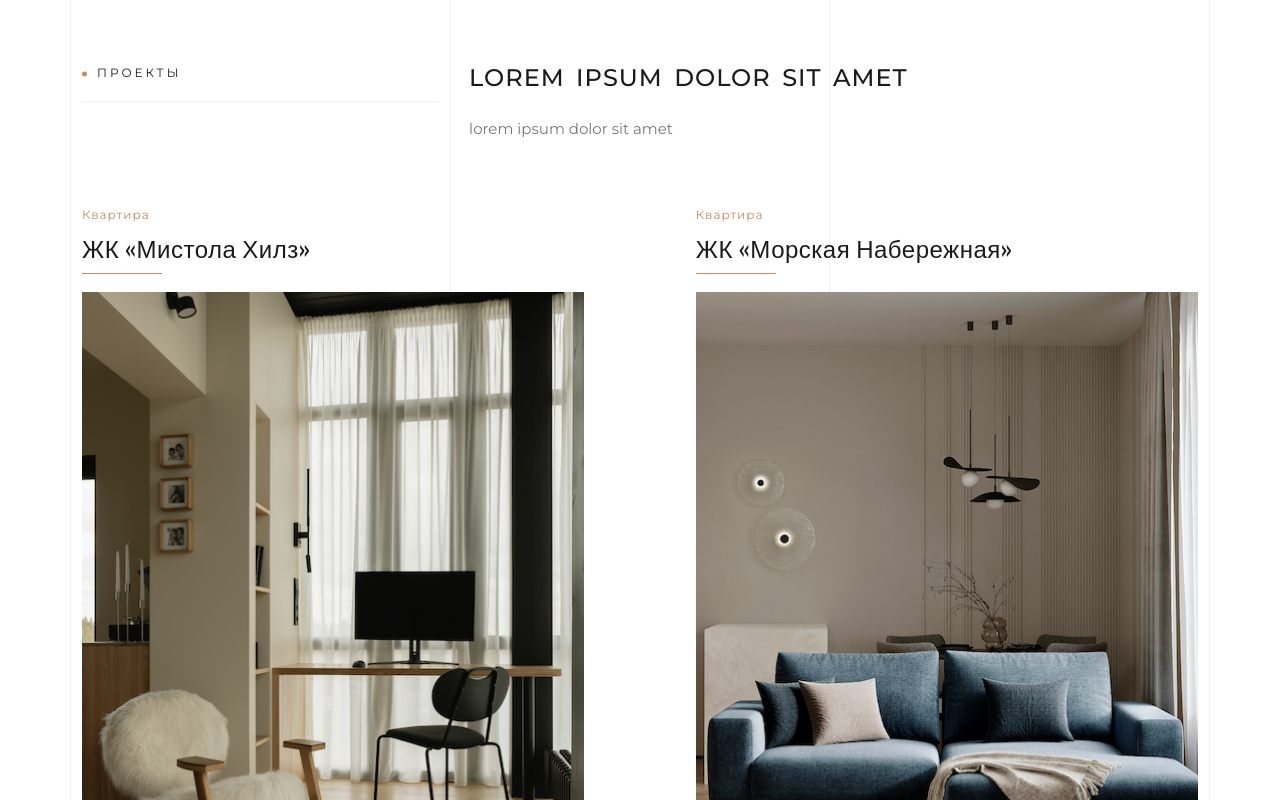
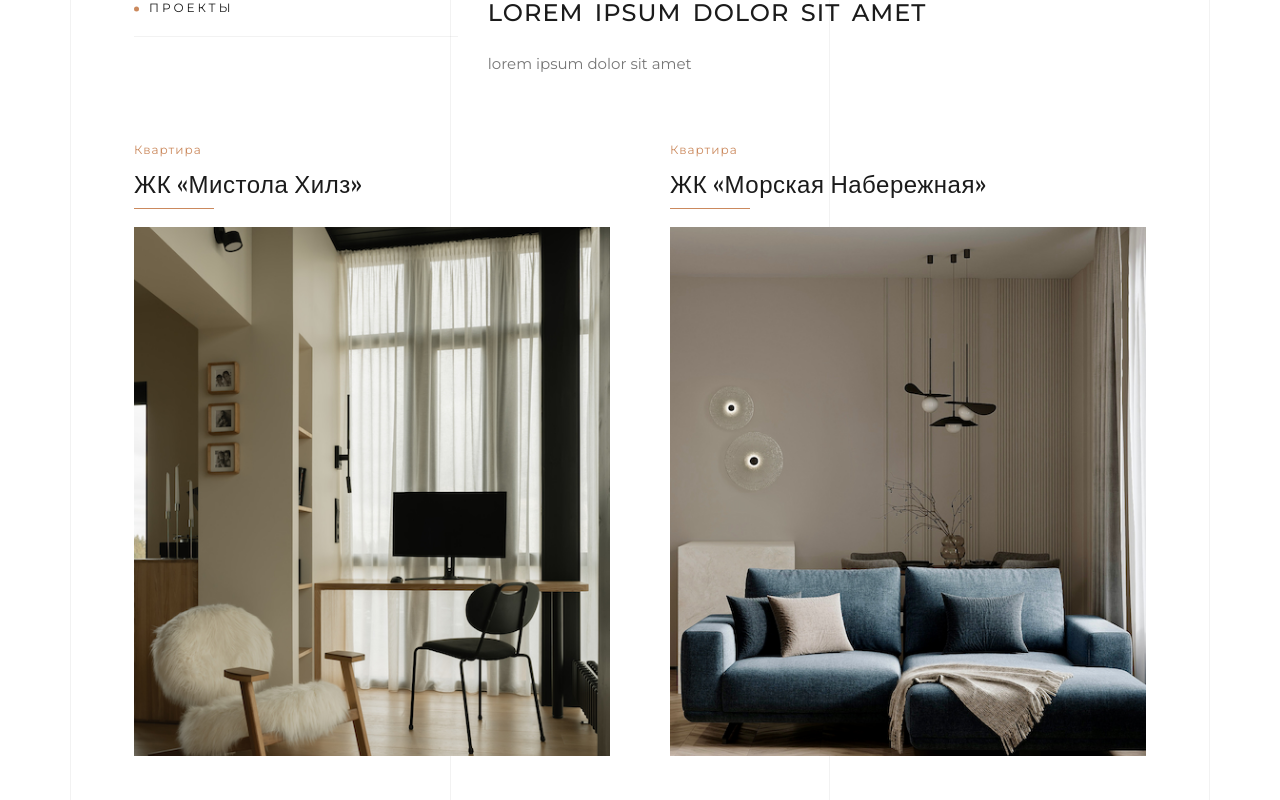
Before and after one commit to s-podgainova/suvorova-project, a Next.js app: page / in a window 1280 px wide. Shown: the part 1580-2380 px from the top of the page. Built offline with nearby package versions, Linux system fonts and the light colour scheme.

Commit message:
refactor/styles

```diff
--- a/components/layout/Footer/Footer.module.css
+++ b/components/layout/Footer/Footer.module.css
@@ -9,7 +9,7 @@
 }
 
 .container {
-  padding-block: 90px 0;
+  padding-block: 0;
 }
 
 .container .title {
--- a/components/sections/AboutSection/AboutSection.module.css
+++ b/components/sections/AboutSection/AboutSection.module.css
@@ -83,6 +83,9 @@
 
   .imageWrapper {
     order: -1;
+    justify-self: center;
+    inline-size: 100%;
+    max-inline-size: 500px;
     aspect-ratio: 16 / 14;
   }
 
--- a/components/sections/AboutSection/AboutSection.tsx
+++ b/components/sections/AboutSection/AboutSection.tsx
@@ -31,7 +31,7 @@ export const AboutSection = () => {
       <div className={styles.imageWrapper}>
         <Image
           src="/images/about/about.webp"
-          sizes="(max-width: 960px) 100vw, 528px"
+          sizes="(max-width: 960px) min(500px, calc(100vw - 32px), 90vw), (max-width: 1140px) calc(45vw - 30px), (max-width: 1280px) calc(540px - 5vw), 476px"
           alt="Портрет Софьи Суворовой"
           className={styles.image}
           fill
--- a/components/sections/ProjectsSection/ProjectCard/ProjectCard.tsx
+++ b/components/sections/ProjectsSection/ProjectCard/ProjectCard.tsx
@@ -28,9 +28,11 @@ export const ProjectCard = ({
           fill
           className={styles.image}
           sizes="
-  (max-width: 768px) calc(80vw - 19.2px),
-  (max-width: 1140px) calc(45vw - 10.8px),
-  502px"
+  (max-width: 320px) calc(100vw - 32px),
+  (max-width: 768px) 90vw,
+  (max-width: 1140px) calc(45vw - 30px),
+  (max-width: 1280px) calc(540px - 5vw),
+  476px"
         />
       </div>
     </Link>
--- a/components/sections/ProjectsSection/ProjectsList/ProjectsList.module.css
+++ b/components/sections/ProjectsSection/ProjectsList/ProjectsList.module.css
@@ -1,24 +1,12 @@
 .projectsList {
-  display: flex;
-  flex-wrap: wrap;
-  gap: 20px;
-  row-gap: 40px;
-  justify-content: space-between;
+  display: grid;
+  grid-template-columns: repeat(2, minmax(0, 1fr));
+  gap: 40px 60px;
   margin-block-start: 40px;
-}
-
-.item {
-  inline-size: 100%;
-  max-inline-size: 45%;
 }
 
 @media (width <= 768px) {
   .projectsList {
-    flex-direction: column;
-    align-items: center;
-  }
-
-  .item {
-    max-inline-size: 80%;
+    grid-template-columns: 1fr;
   }
 }
--- a/components/sections/ProjectsSection/ProjectsList/ProjectsList.tsx
+++ b/components/sections/ProjectsSection/ProjectsList/ProjectsList.tsx
@@ -39,7 +39,7 @@ export const ProjectsList = () => {
   return (
     <ul className={styles.projectsList}>
       {projects.map((project) => (
-        <li className={styles.item} key={project.slug}>
+        <li key={project.slug}>
           <ProjectCard {...project} />
         </li>
       ))}
--- a/components/ui/Container/Container.module.css
+++ b/components/ui/Container/Container.module.css
@@ -1,6 +1,6 @@
 .container {
   max-inline-size: 1140px;
   width: 100%;
-  padding-inline: var(--container-pad);
+  padding-inline: clamp(16px, 5vw, 64px);
   margin: 0 auto;
 }
```
